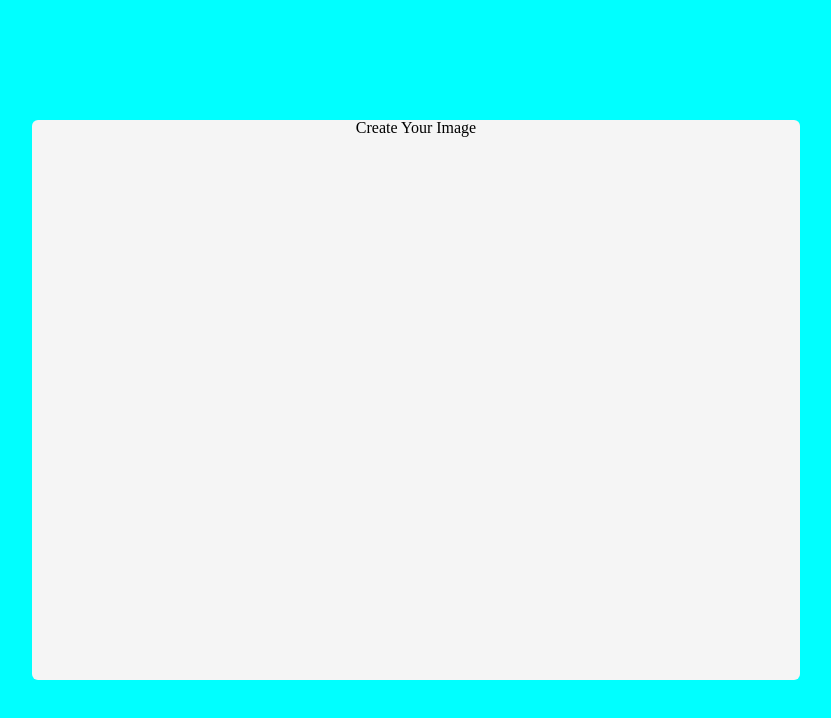
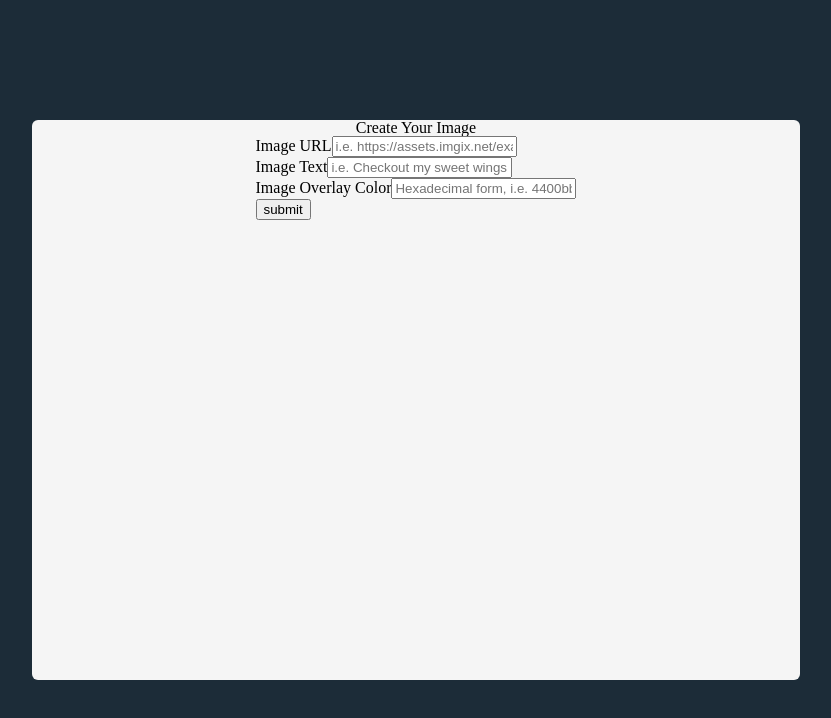
Before and after one commit to robstrass/imgix-takehome, a React (Create React App) app: page / in a window 1280 px wide. Shown: the top 718 px of the page, without its empty margins (224-1055 px from the left). Built offline with nearby package versions, Linux system fonts and the light colour scheme.

Commit message:
added more structure to form

```diff
--- a/public/index.html
+++ b/public/index.html
@@ -24,7 +24,7 @@
       work correctly both with client-side routing and a non-root public URL.
       Learn how to configure a non-root public URL by running `npm run build`.
     -->
-    <title>React App</title>
+    <title>imgix Take Home</title>
   </head>
   <body>
     <noscript>You need to enable JavaScript to run this app.</noscript>
--- a/src/Components/Main/index.js
+++ b/src/Components/Main/index.js
@@ -4,11 +4,67 @@ import style from './main.module.css';
 
 export default function Main() {
     const [imgUrl, setImgUrl] = useState('');
+    const [imgText, setImgText] = useState('');
+    const [imgBlend, setImgBlend] = useState('');
 
     return (
         <div className={style.mainContainer}>
             <div className={style.mainWrapper}>
-                <h1>Create Your Image</h1>
+                <h1 className={style.mainTitle}>
+                    Create Your Image
+                </h1>
+                <form className={style.mainForm}>
+                    <div className={style.mainInputWrapper}>
+                        <label
+                            className={style.mainLabel}
+                            htmlFor='imgLink'
+                        >
+                            Image URL
+                        </label>
+                        <input
+                            className={style.mainInput}
+                            id='imgLink'
+                            placeholder='i.e. https://assets.imgix.net/examples/butterfly.jpg'
+                            value={imgUrl}
+                            onChange={e => setImgUrl(e.target.value)}
+                        />
+                    </div>
+                    <div className={style.mainInputWrapper}>
+                        <label
+                            className={style.mainLabel}
+                            htmlFor='imgText'
+                        >
+                            Image Text
+                        </label>
+                        <input
+                            className={style.mainInput}
+                            id='imgText'
+                            placeholder='i.e. Checkout my sweet wings!'
+                            value={imgText}
+                            onChange={e => setImgText(e.target.value)}
+                        />
+                    </div>
+                    <div className={style.mainInputWrapper}>
+                        <label
+                            className={style.mainLabel}
+                            htmlFor='imgBlend'
+                        >
+                            Image Overlay Color
+                        </label>
+                        <input
+                            className={style.mainInput}
+                            id='imgBlend'
+                            placeholder='Hexadecimal form, i.e. 4400bb'
+                            value={imgBlend}
+                            onChange={e => setImgBlend(e.target.value)}
+                        />
+                    </div>
+                    <button
+                        className={style.mainButton}
+                    >
+                        submit
+                    </button>
+                </form>
             </div>
         </div>
     )
--- a/src/Components/Main/main.module.css
+++ b/src/Components/Main/main.module.css
@@ -4,7 +4,7 @@
     justify-content: center;
     height: 100vh;
     width: 100vw;
-    background-color: aqua;
+    background-color: rgb(28,44,56);
 }
 
 .mainWrapper {
```
Also changed, not shown: 1 other file (tests, documents, lock files or other folders).
